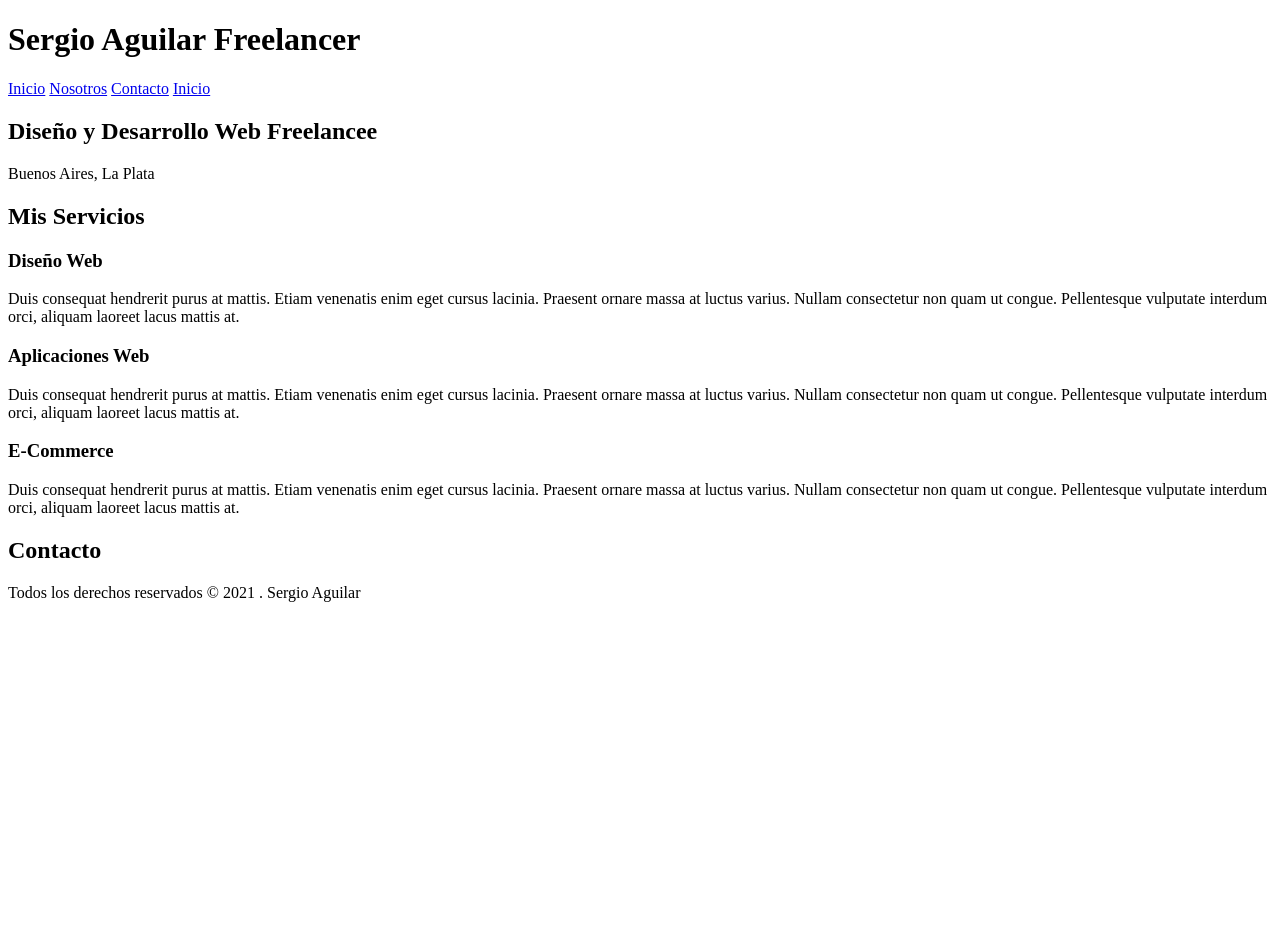
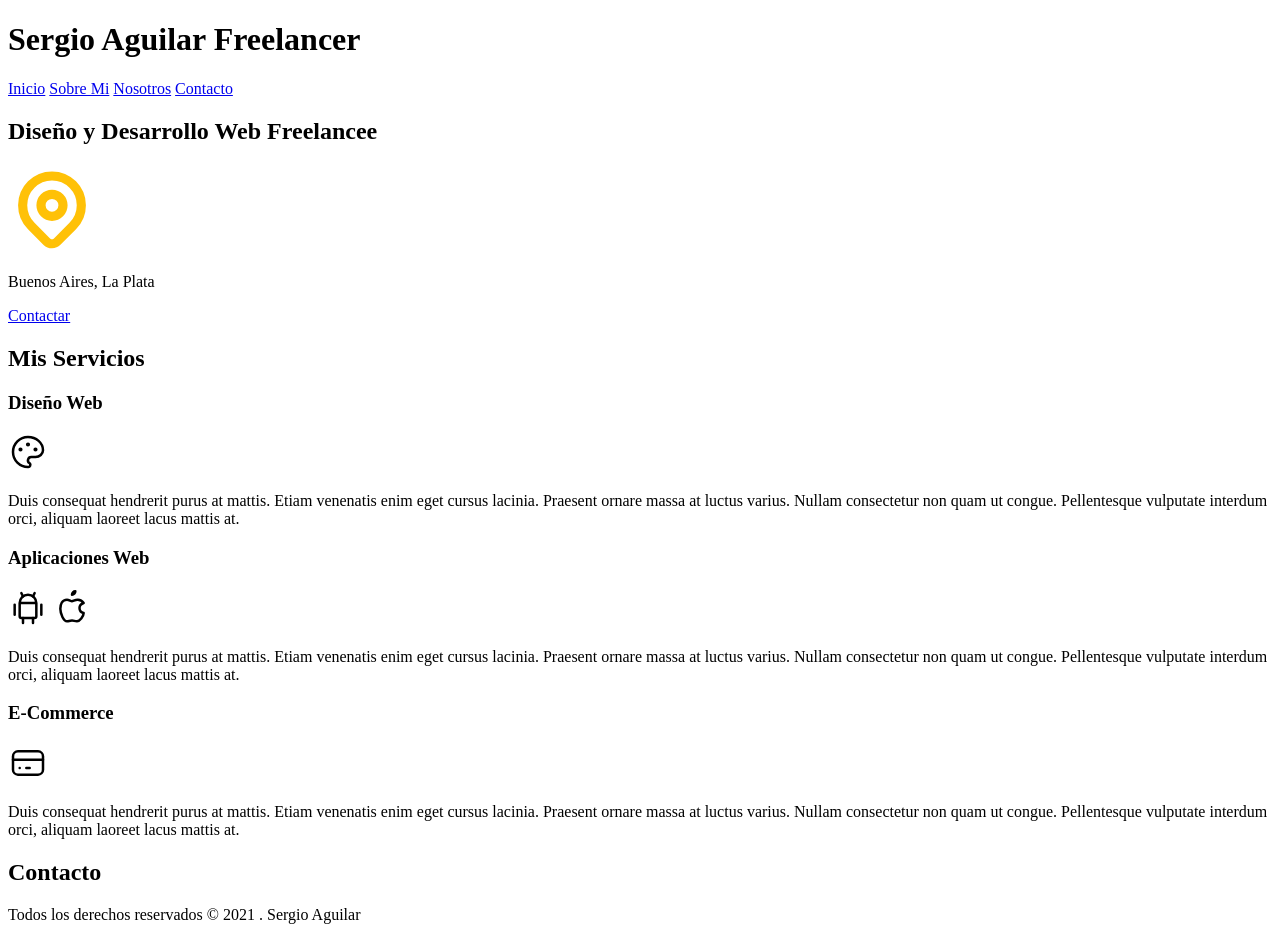
Before and after one commit to infosergio2021/sitioFreeLancer, a plain HTML site: page index.html in a window 1280 px wide. Before the commit the page ends 800 px from the top, so only its background shows below. Drawn offline with Linux system fonts and the light colour scheme.

Commit message:
insercion de iconos usando de fuente tabler icons

```diff
--- a/index.html
+++ b/index.html
@@ -15,16 +15,22 @@
     </header>
 
     <nav>
-        <a href="#">Inicio</a>
-        <a href="#">Nosotros</a>
-        <a href="#">Contacto</a>
-        <a href="#">Inicio</a>
+        <a href="index.html">Inicio</a>
+        <a href="about.html">Sobre Mi</a>
+        <a href="nosotros.html">Nosotros</a>
+        <a href="contacto.html">Contacto</a>
     </nav>
-
 
     <section>
         <h2>Diseño y Desarrollo Web Freelancee</h2>
+        <svg xmlns="http://www.w3.org/2000/svg" class="icon icon-tabler icon-tabler-map-pin" width="88" height="88" viewBox="0 0 24 24" stroke-width="2.5" stroke="#FFC107" fill="none" stroke-linecap="round" stroke-linejoin="round">
+            <path stroke="none" d="M0 0h24v24H0z" fill="none"/>
+            <circle cx="12" cy="11" r="3" />
+            <path d="M17.657 16.657l-4.243 4.243a2 2 0 0 1 -2.827 0l-4.244 -4.243a8 8 0 1 1 11.314 0z" />
+          </svg>
         <p>Buenos Aires, La Plata</p>
+
+        <a href="#">Contactar</a>
     </section>
    <!-- section lo uso solo cuando lo que voy a encerrar no es el contenido principal -->
 
@@ -35,16 +41,48 @@
 
         <section>
             <h3>Diseño Web</h3>
+            <svg xmlns="http://www.w3.org/2000/svg" class="icon icon-tabler icon-tabler-palette" width="40" height="40" viewBox="0 0 24 24" stroke-width="1.5" stroke="#000000" fill="none" stroke-linecap="round" stroke-linejoin="round">
+                <path stroke="none" d="M0 0h24v24H0z" fill="none"/>
+                <path d="M12 21a9 9 0 1 1 0 -18a9 8 0 0 1 9 8a4.5 4 0 0 1 -4.5 4h-2.5a2 2 0 0 0 -1 3.75a1.3 1.3 0 0 1 -1 2.25" />
+                <circle cx="7.5" cy="10.5" r=".5" fill="currentColor" />
+                <circle cx="12" cy="7.5" r=".5" fill="currentColor" />
+                <circle cx="16.5" cy="10.5" r=".5" fill="currentColor" />
+              </svg>
             <p>Duis consequat hendrerit purus at mattis. Etiam venenatis enim eget cursus lacinia. Praesent ornare massa at luctus varius. Nullam consectetur non quam ut congue. Pellentesque vulputate interdum orci, aliquam laoreet lacus mattis at.</p>
         </section>
 
         <section>
             <h3>Aplicaciones Web</h3>
+
+            <svg xmlns="http://www.w3.org/2000/svg" class="icon icon-tabler icon-tabler-brand-android" width="40" height="40" viewBox="0 0 24 24" stroke-width="1.5" stroke="#000000" fill="none" stroke-linecap="round" stroke-linejoin="round">
+                <path stroke="none" d="M0 0h24v24H0z" fill="none"/>
+                <line x1="4" y1="10" x2="4" y2="16" />
+                <line x1="20" y1="10" x2="20" y2="16" />
+                <path d="M7 9h10v8a1 1 0 0 1 -1 1h-8a1 1 0 0 1 -1 -1v-8a5 5 0 0 1 10 0" />
+                <line x1="8" y1="3" x2="9" y2="5" />
+                <line x1="16" y1="3" x2="15" y2="5" />
+                <line x1="9" y1="18" x2="9" y2="21" />
+                <line x1="15" y1="18" x2="15" y2="21" />
+              </svg>
+
+              <svg xmlns="http://www.w3.org/2000/svg" class="icon icon-tabler icon-tabler-brand-apple" width="40" height="40" viewBox="0 0 24 24" stroke-width="1.5" stroke="#000000" fill="none" stroke-linecap="round" stroke-linejoin="round">
+                <path stroke="none" d="M0 0h24v24H0z" fill="none"/>
+                <path d="M9 7c-3 0 -4 3 -4 5.5c0 3 2 7.5 4 7.5c1.088 -.046 1.679 -.5 3 -.5c1.312 0 1.5 .5 3 .5s4 -3 4 -5c-.028 -.01 -2.472 -.403 -2.5 -3c-.019 -2.17 2.416 -2.954 2.5 -3c-1.023 -1.492 -2.951 -1.963 -3.5 -2c-1.433 -.111 -2.83 1 -3.5 1c-.68 0 -1.9 -1 -3 -1z" />
+                <path d="M12 4a2 2 0 0 0 2 -2a2 2 0 0 0 -2 2" />
+              </svg>
+
             <p>Duis consequat hendrerit purus at mattis. Etiam venenatis enim eget cursus lacinia. Praesent ornare massa at luctus varius. Nullam consectetur non quam ut congue. Pellentesque vulputate interdum orci, aliquam laoreet lacus mattis at.</p>
         </section>
 
         <section>
             <h3>E-Commerce</h3>
+            <svg xmlns="http://www.w3.org/2000/svg" class="icon icon-tabler icon-tabler-credit-card" width="40" height="40" viewBox="0 0 24 24" stroke-width="1.5" stroke="#000000" fill="none" stroke-linecap="round" stroke-linejoin="round">
+                <path stroke="none" d="M0 0h24v24H0z" fill="none"/>
+                <rect x="3" y="5" width="18" height="14" rx="3" />
+                <line x1="3" y1="10" x2="21" y2="10" />
+                <line x1="7" y1="15" x2="7.01" y2="15" />
+                <line x1="11" y1="15" x2="13" y2="15" />
+              </svg>
             <p>Duis consequat hendrerit purus at mattis. Etiam venenatis enim eget cursus lacinia. Praesent ornare massa at luctus varius. Nullam consectetur non quam ut congue. Pellentesque vulputate interdum orci, aliquam laoreet lacus mattis at.</p>
         </section>
     </main>
```
Also changed, not shown: about.html (added, +1 -0 lines), contacto.html (added, +1 -0 lines), nosotros.html (added, +1 -0 lines).
